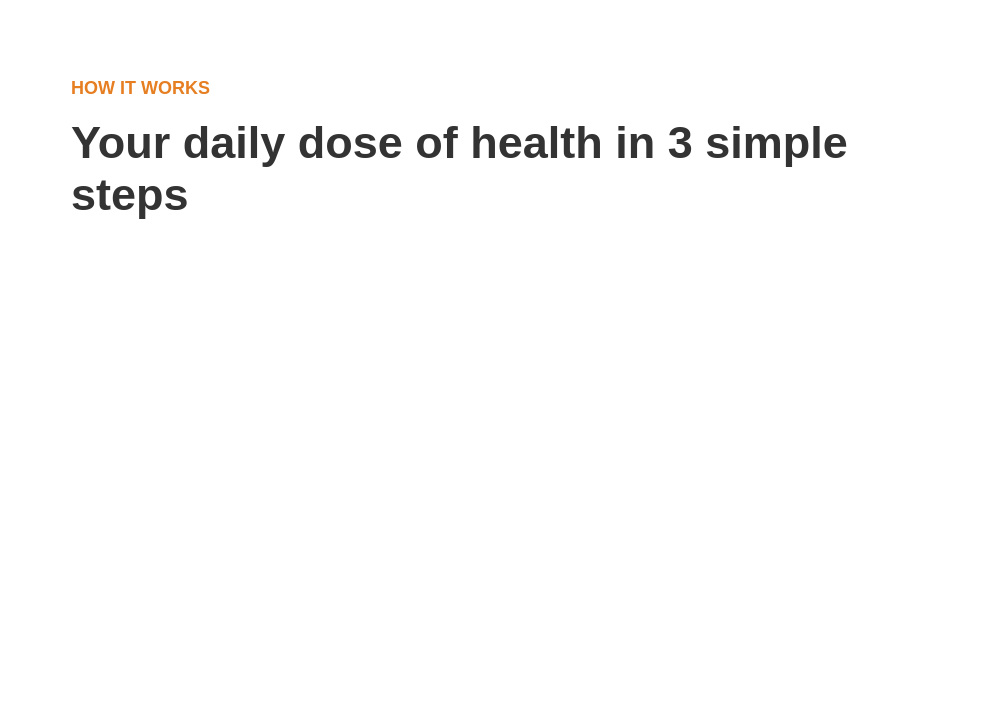
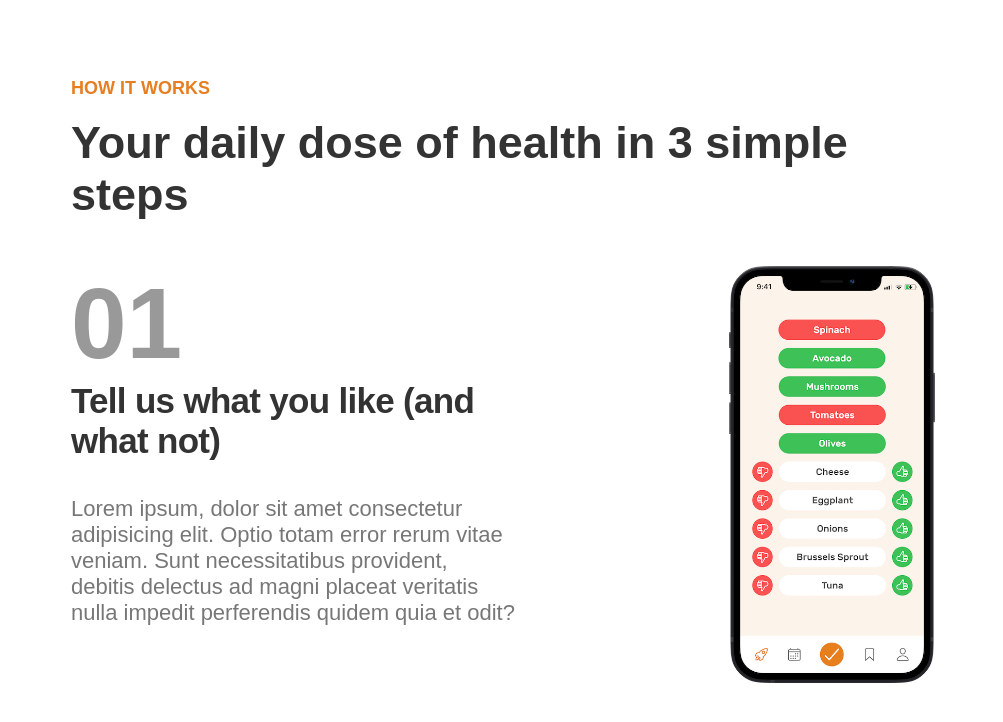
Before and after one commit to RahulRimal/neoClass, a plain HTML site: page index.html in a window 1280 px wide. Shown: the part 570-1292 px from the top of the page, without its empty margins (137-1140 px from the left). Before the commit the page ends 891 px from the top, so only its background shows below. Drawn offline with Linux system fonts and the light colour scheme.

Commit message:
Working on how it works section

```diff
--- a/css/style.css
+++ b/css/style.css
@@ -133,3 +133,47 @@
 #how-it-works{
     margin: 100px 200px;
 }
+
+
+
+.text-part h1{
+    color: #999;
+    font-size: 100px;
+    font-family: sans-serif;
+    margin-top: 0;
+    margin-bottom: 0;
+}
+
+.text-part h3{
+    font-size: 35px;
+    color: #333;
+    font-weight: bold;
+    font-family: sans-serif;
+    letter-spacing: -0.7px;
+    margin-top: 0;
+}
+
+.text-part p{
+    font-size: 22px;
+    font-family: sans-serif;
+    color: #777;
+}
+
+.image-part img{
+    width: 60%;
+}
+
+.text-part{
+    width: 60%;
+}
+
+
+.part1{
+    display: flex;
+    gap: 75px;
+}
+
+
+.image-part{
+    text-align: right;
+}
--- a/index.html
+++ b/index.html
@@ -84,10 +84,21 @@
         <h3 class="title">Your daily dose of health in 3 simple steps</h3>
       </div>
       <div class="how-it-works-content">
-
-
+        <div class="part1">
+          <div class="text-part">
+            <h1>01</h1>
+            <h3>Tell us what you like (and what not)</h3>
+            <p>Lorem ipsum, dolor sit amet consectetur adipisicing elit. Optio totam error rerum vitae veniam. Sunt necessitatibus provident, debitis delectus ad magni placeat veritatis nulla impedit perferendis quidem quia et odit?</p>
+          </div>
+          <div class="image-part">
+            <img src="assets/img/app/app-screen-1.png" />
+          </div>
+        </div>
+        <div class="part2"></div>
+        <div class="part3"></div>
       </div>
     </section>
 
+
   </body>
 </html>
```
